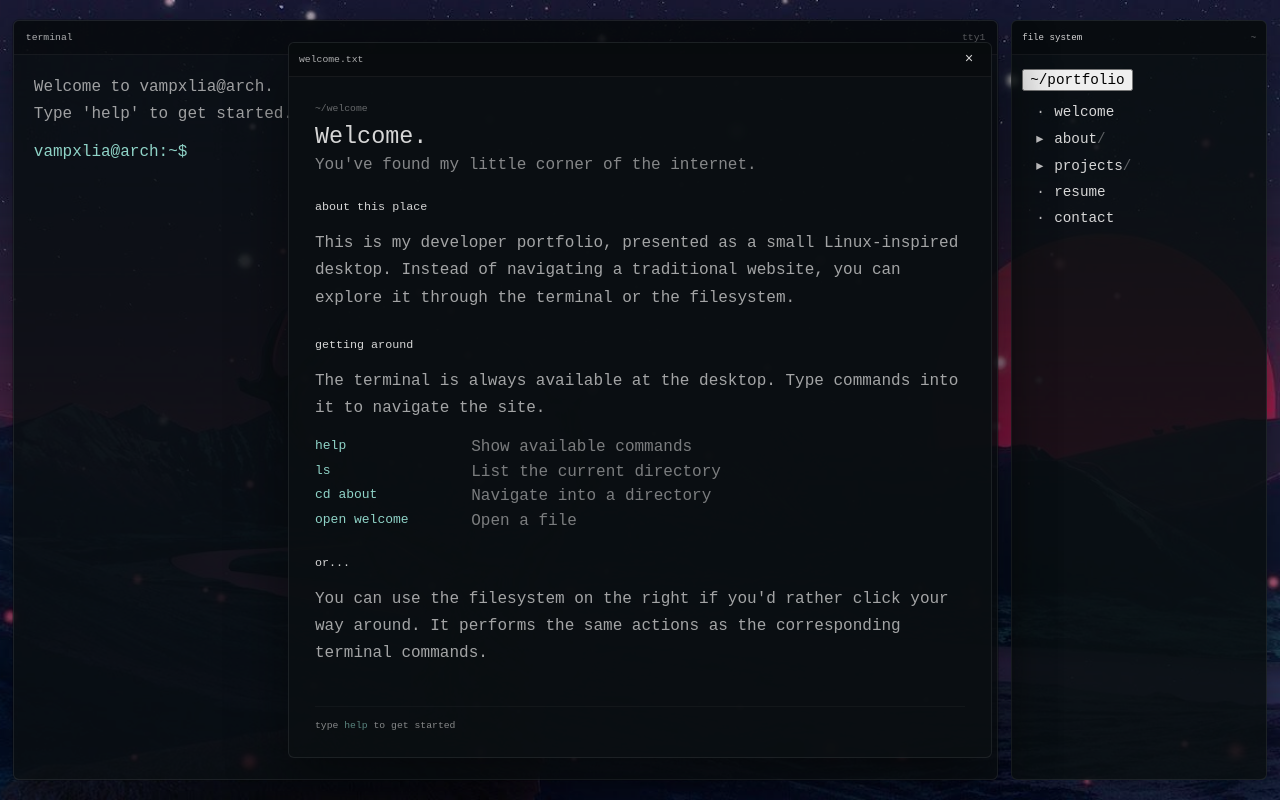
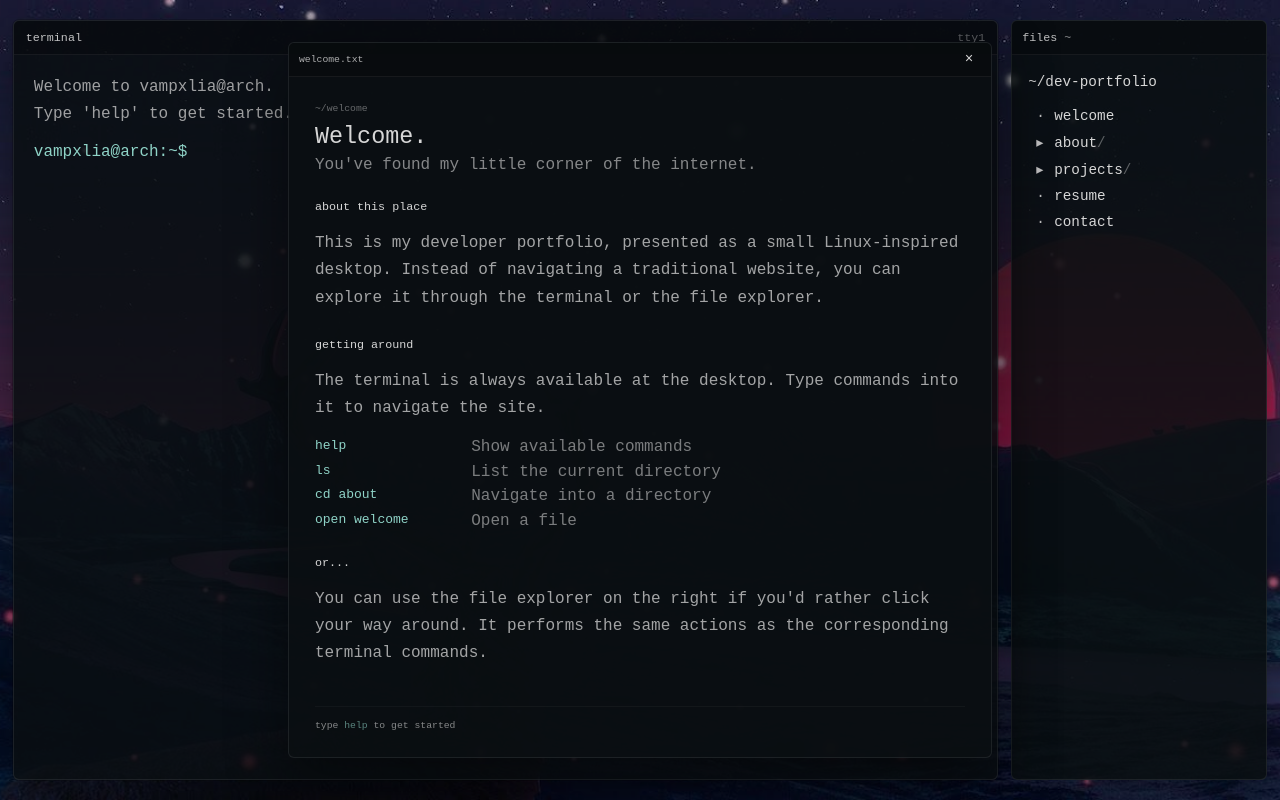
Before and after one commit to vampxlia/portfolio, a React (Vite) app: page / in a window 1280 px wide. Built offline with nearby package versions, Linux system fonts and the light colour scheme.

Commit message:
Minor Styling Changes

```diff
--- a/src/components/filesystem/FileSystem.css
+++ b/src/components/filesystem/FileSystem.css
@@ -5,7 +5,6 @@
 
     width: 20vw;
     min-width: 210px;
-    max-width: 300px;
 
     height: 95vh;
 
@@ -39,11 +38,15 @@
     border-bottom: 1px solid rgba(255, 255, 255, 0.06);
 
     font-family: "Courier New", Courier, monospace;
-    font-size: 0.7rem;
+    font-size: 0.9rem;
+}
+
+.filesystem-title {
+    opacity: 0.9;
 }
 
 .filesystem-header span:last-child {
-    opacity: 0.4;
+    opacity: 0.7;
 }
 
 .file-tree {
--- a/src/components/filesystem/FileSystemWindow.jsx
+++ b/src/components/filesystem/FileSystemWindow.jsx
@@ -6,8 +6,10 @@ function FileSystemWindow({currentDirectory, onCommand,}) {
     return (
         <section className="filesystem-window">
             <header className="filesystem-header">
-                <span>file system</span>
-                <span>{currentDirectory}</span>
+                <div className="filesystem-title">
+                    <span>files</span>
+                    <span> {currentDirectory}</span>
+                </div>
             </header>
 
             <FileTree
--- a/src/components/filesystem/FileTree.jsx
+++ b/src/components/filesystem/FileTree.jsx
@@ -1,4 +1,4 @@
-import {getDirectory,} from "../../scripts/terminal/filesystem";
+    import {getDirectory,} from "../../scripts/terminal/filesystem";
 
 function FileTree({
                       currentDirectory,
@@ -19,10 +19,10 @@ function FileTree({
     return (
         <div className="file-tree">
             <button
-                className="file-tree-location"
+                className="file-tree-item"
                 onClick={() => onCommand("cd ~")}
             >
-                ~/portfolio
+                ~/dev-portfolio
             </button>
 
             {currentDirectory !== "~" && (
--- a/src/components/terminal/Terminal.css
+++ b/src/components/terminal/Terminal.css
@@ -39,11 +39,12 @@
 
     border-bottom: 1px solid rgba(255, 255, 255, 0.06);
 
-    font-size: 0.75rem;
+
+    font-size: 0.9rem;
 }
 
 .terminal-title {
-    opacity: 0.8;
+    opacity: 0.9;
 }
 
 .terminal-status {
--- a/src/views/welcome/Welcome.jsx
+++ b/src/views/welcome/Welcome.jsx
@@ -23,7 +23,7 @@ function Welcome() {
                     as a small Linux-inspired desktop.
                     Instead of navigating a traditional website,
                     you can explore it through the terminal or
-                    the filesystem.
+                    the file explorer.
                 </p>
             </section>
 
@@ -71,7 +71,7 @@ function Welcome() {
                 <h2>or...</h2>
 
                 <p>
-                    You can use the filesystem on the right
+                    You can use the file explorer on the right
                     if you'd rather click your way around.
                     It performs the same actions as the
                     corresponding terminal commands.
```
